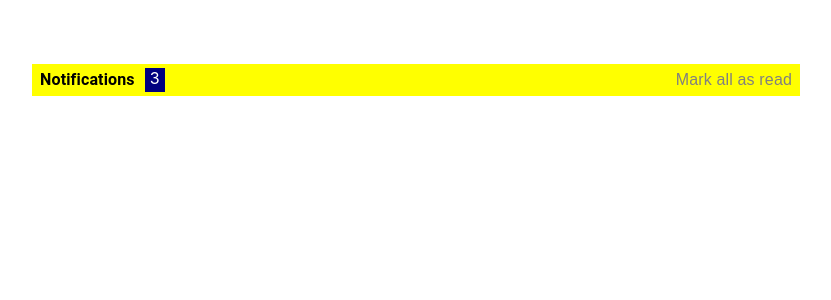
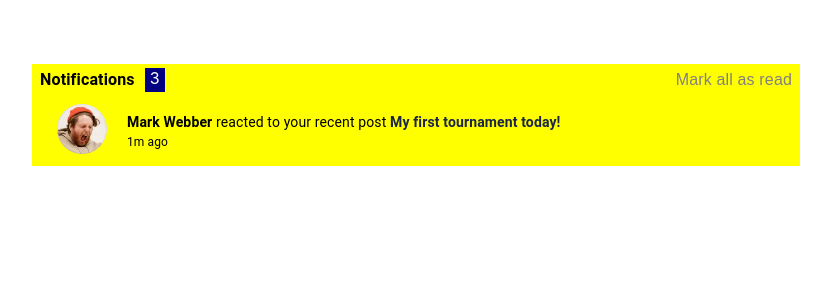
Before and after one commit to Bidhu1024/FM-Notifications, a React (Create React App) app: page / in a window 1280 px wide. Shown: the top 300 px of the page, without its empty margins (224-1055 px from the left). Built offline with nearby package versions, Linux system fonts and the light colour scheme.

Commit message:
Box 1 completed

```diff
--- a/src/App.js
+++ b/src/App.js
@@ -1,12 +1,13 @@
 import { Box } from "@mui/material";
 import "./App.css";
 import Header from "./components/Header";
-
+import Box1 from "./components/AllNotifications/Box1";
 function App() {
   return (
     <Box sx={{width:'100%', height:'100%', display:'flex',justifyContent:'center', alignItems:'center' }}>
       <Box sx={{width:'60%', height:'100%', backgroundColor:'yellow', marginTop:'4rem'}}>
       <Header />
+      <Box1/>
       </Box>
     </Box>
   );
--- a/src/components/AllNotifications/Box1.jsx
+++ b/src/components/AllNotifications/Box1.jsx
@@ -0,0 +1,18 @@
+import { Box,Typography } from "@mui/material";
+import React from "react";
+import image1 from "../../assets/images/avatar-mark-webber.webp";
+const Box1 = () => {
+  return (
+    <Box sx={{display:'flex', alignItems:'center', padding:'8px 25px', gap:'20px',width:'80%' }}>
+      <Box>
+        <img src={image1} alt="img1" height={50} width={50} />{" "}
+      </Box>
+      <Box >
+        <Box><Typography fontColor="#d5d9e6" fontSize="14px"><span style={{fontWeight:'bold'}}>Mark Webber</span> reacted to your recent post <span style={{fontWeight:'bold', color:'#1a2547', cursor:'pointer'}}>My first tournament today!</span></Typography></Box>
+        <Box> <Typography fontSize="12px" fontColor="gray">1m ago</Typography></Box>
+      </Box>
+    </Box>
+  );
+};
+
+export default Box1;
```
